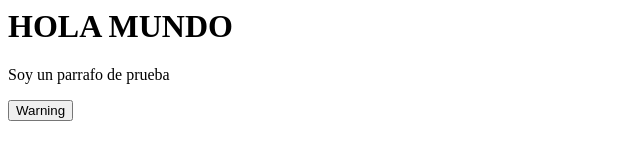
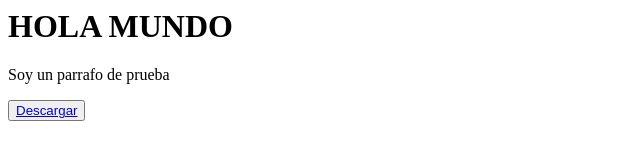
Before and after one commit to CamiloBahamon/MiRepositorio, a website: page public/index.html in a window 1280 px wide. Shown: the full height of the page, 0-640 px from the left. Drawn offline with Linux system fonts and the light colour scheme.

Commit message:
NuevaActualizacion
NuevaActualiazcion

```diff
--- a/public/index.html
+++ b/public/index.html
@@ -1,3 +1,3 @@
 <h1>HOLA MUNDO </h1>
 <P>Soy un parrafo de prueba</P>
-<button type="button">Warning</button>
+<button type="button"><a href="https://s3.amazonaws.com/uaovirtualasset/assets/img_cursos/edth/M1.jpg"> Descargar</a></button>
```
